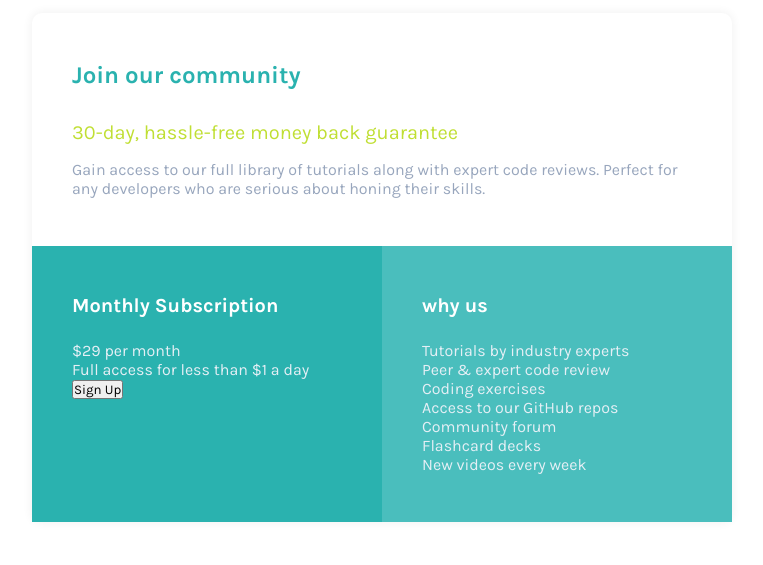
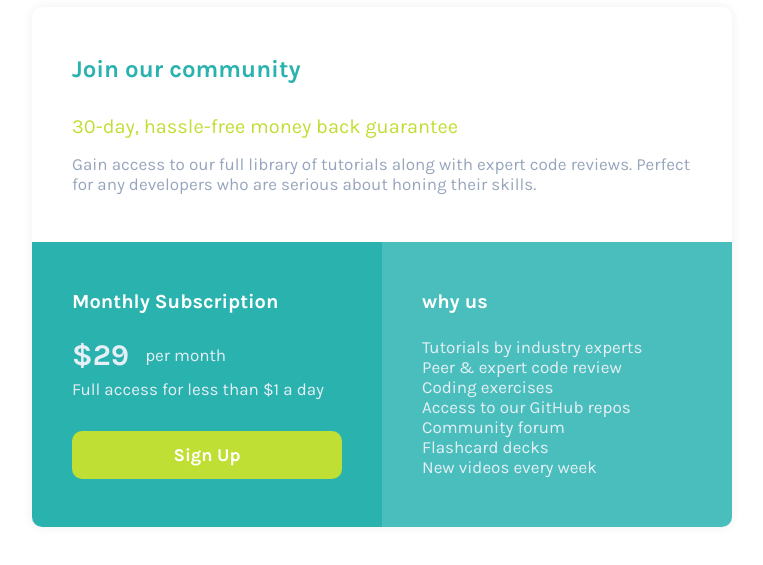
Before and after one commit to NNPJCodes/Frontend-Mentor-Projects, a plain HTML site: page Project_2/single-price-grid-component-master/index.html in a window 1280 px wide. Shown: the part 133-698 px from the top of the page, without its empty margins (258-1021 px from the left). Drawn offline with Linux system fonts and the light colour scheme.

Commit message:
style adjustments

```diff
--- a/Project_2/single-price-grid-component-master/index.html
+++ b/Project_2/single-price-grid-component-master/index.html
@@ -30,7 +30,7 @@
           </div>
           <div class="content">
             <div class="price">
-              <h4><span>&dollar;29</span> per month</h4>
+              <h4 class="flex"><span>&dollar;29</span> per month</h4>
               <h4>Full access for less than &dollar;1 a day</h4>
             </div>
             <div class="btn">
--- a/Project_2/single-price-grid-component-master/styles/style.css
+++ b/Project_2/single-price-grid-component-master/styles/style.css
@@ -65,7 +65,7 @@ body {
 }
 
 h4 {
-    font-size: 16px;
+    font-size: 17px;
     font-weight: 400;
 }
 
@@ -88,11 +88,13 @@ h4 {
 .details .pricing {
     background: var(--cyan-color);
     padding: 3rem 2.5rem;
+    border-bottom-left-radius: 10px;
 }
 
 .details .reason {
     padding: 3rem 2.5rem;
     background: #4ABEBD;
+    border-bottom-right-radius: 10px;
 }
 
 .details .head {
@@ -109,6 +111,34 @@ h4 {
     width: 50%;
 }
 
+.details .pricing .content .price h4 {
+    align-items: center;
+    margin-bottom: 0.4rem;
+}
+
+.details .pricing .content .price h4 span {
+    font-size: 30px;
+    font-weight: 700;
+    margin-right: 1rem;
+}
+
 .details .content h4 {
     color: var(--light-gray-color);
 }
+
+.btn {
+    margin-top: 2rem;
+    width: 100%;
+}
+
+.btn button {
+    width: 100%;
+    padding: 0.8rem 0;
+    border-radius: 10px;
+    background: var(--bright-yellow-color);
+    color: #fff;
+    font-weight: 700;
+    font-size: 18px;
+    border: none;
+    cursor: pointer;
+}
```
